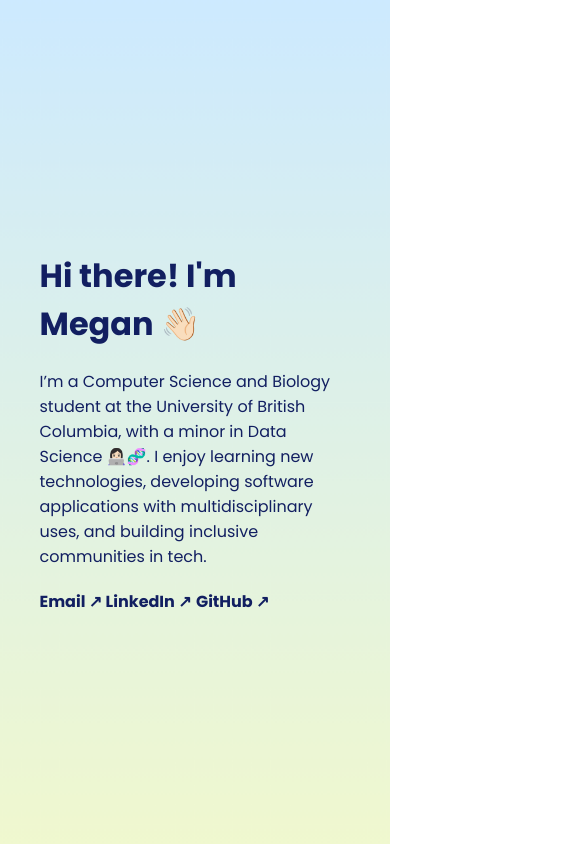
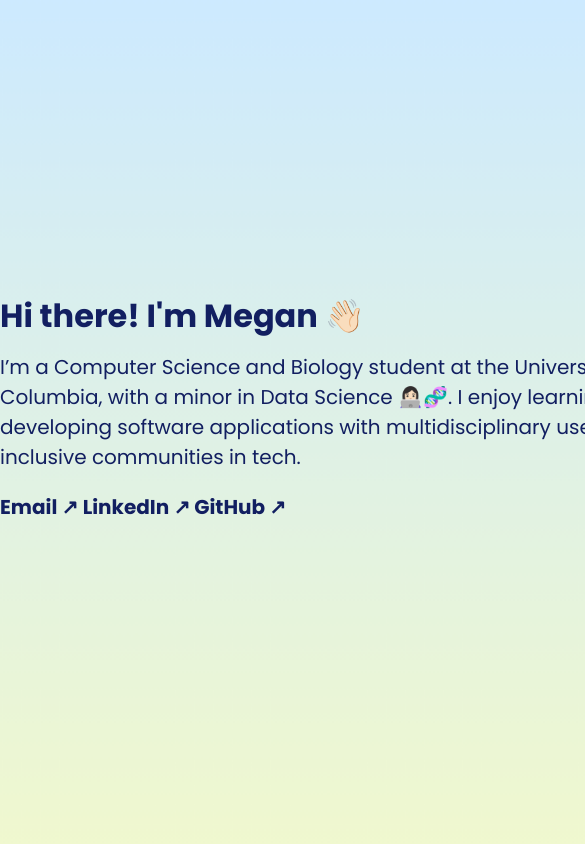
Before and after one commit to meganong1/meganong1.github.io, a plain HTML site: page index.html in a window 390 px wide. Shown: the top 844 px of the page, 585 px wide, since content can reach past the window. Drawn offline with Linux system fonts and the light colour scheme.

Commit message:
fix mobile responsiveness

```diff
--- a/styles.css
+++ b/styles.css
@@ -16,58 +16,80 @@
   font-weight: normal;
 }
 
-body {
-  display: flex;
-  justify-content: center;
-  align-items: center;
-  height: 100vh;
-  margin: 0;
-  background-image: url('background2.png');
-  background-size: cover;
-  background-position: center;
-  background-repeat: no-repeat;
-  background-attachment: fixed;
-  font-family: 'Poppins', sans-serif;
+* {
+  box-sizing: border-box;
 }
 
-.wrapper-main {
-  width: 90%;
-  max-width: 800px;
-  padding: 20px;
-  box-sizing: border-box;
-  text-align: left;
+.flex-container {
+  display: flex;
+  width: 100%;
+  border: 1px solid black;
 }
 
 .title {
   color: #121F61;
-  font-weight: bold;
-  font-size: 2.5rem;
+  font-family: 'Poppins', sans-serif;
+  font-weight: 700;
+}
+
+body {
+  display: flex;
+  flex-direction: column;
+  align-items: center;
+  justify-content: center;
+  min-height: 100vh;
+  margin: 0;
+  padding: 0;
+  background: url('background2.png') center / cover no-repeat fixed;
+  overflow: hidden;
+}
+
+.title {
+  font-size: 48px;
+  margin-top: 0;
+  padding-top: 20px;
 }
 
 .about-me {
+  font-size: 20px;
+  margin-top: -20px;
   color: #121F61;
-  font-weight: normal;
-  font-size: 1.25rem;
-  margin-bottom: 20px;
+  font-family: 'Poppins', sans-serif;
+  font-weight: 400;
 }
 
 .contact-links a {
+  font-size: 20px;
   color: #121F61;
-  font-weight: bold;
-  font-size: 1.25rem;
+  font-family: 'Poppins', sans-serif;
+  font-weight: 700;
   text-decoration: none;
 }
 
 .contact-links a:hover {
-  color: #030e41;
+  color: #120e5a;
 }
 
-@media (max-width: 768px) {
-  .title {
-    font-size: 2rem;
+.wrapper-main {
+  width: 800px;
+  margin: auto;
+  padding-top: 0px;
+  box-sizing: border-box;
+}
+
+/* for mobile devices */
+@media (max-width: 767px) {
+  body {
+    padding-top: 0;
+    transform: translateY(-20px);
   }
 
-  .about-me, .contact-links a {
-    font-size: 1rem;
+  .title {
+    font-size: 32px;
+    padding-top: 10px;
   }
+
+  .about-me {
+    margin-top: -10px;
 }
+}
```
